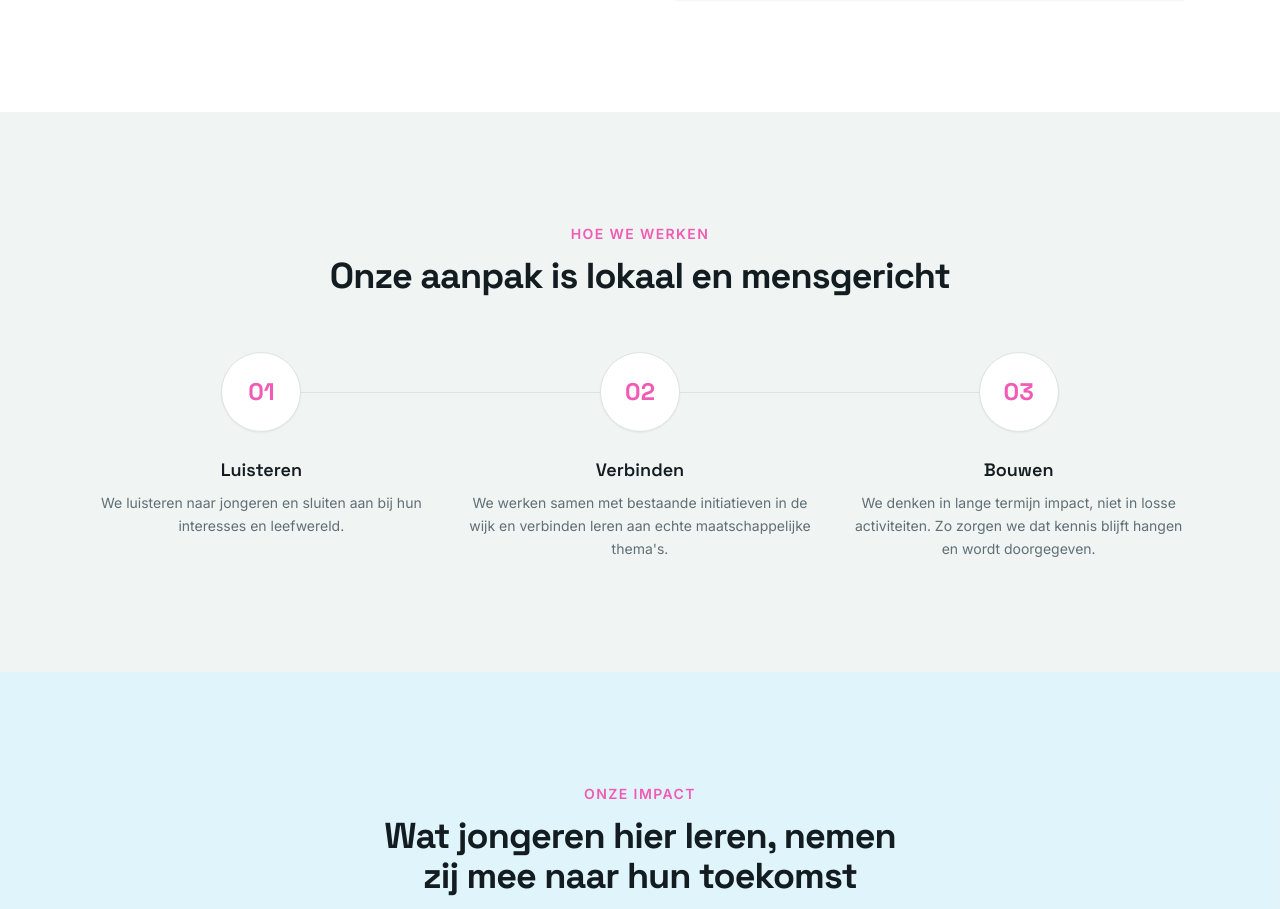
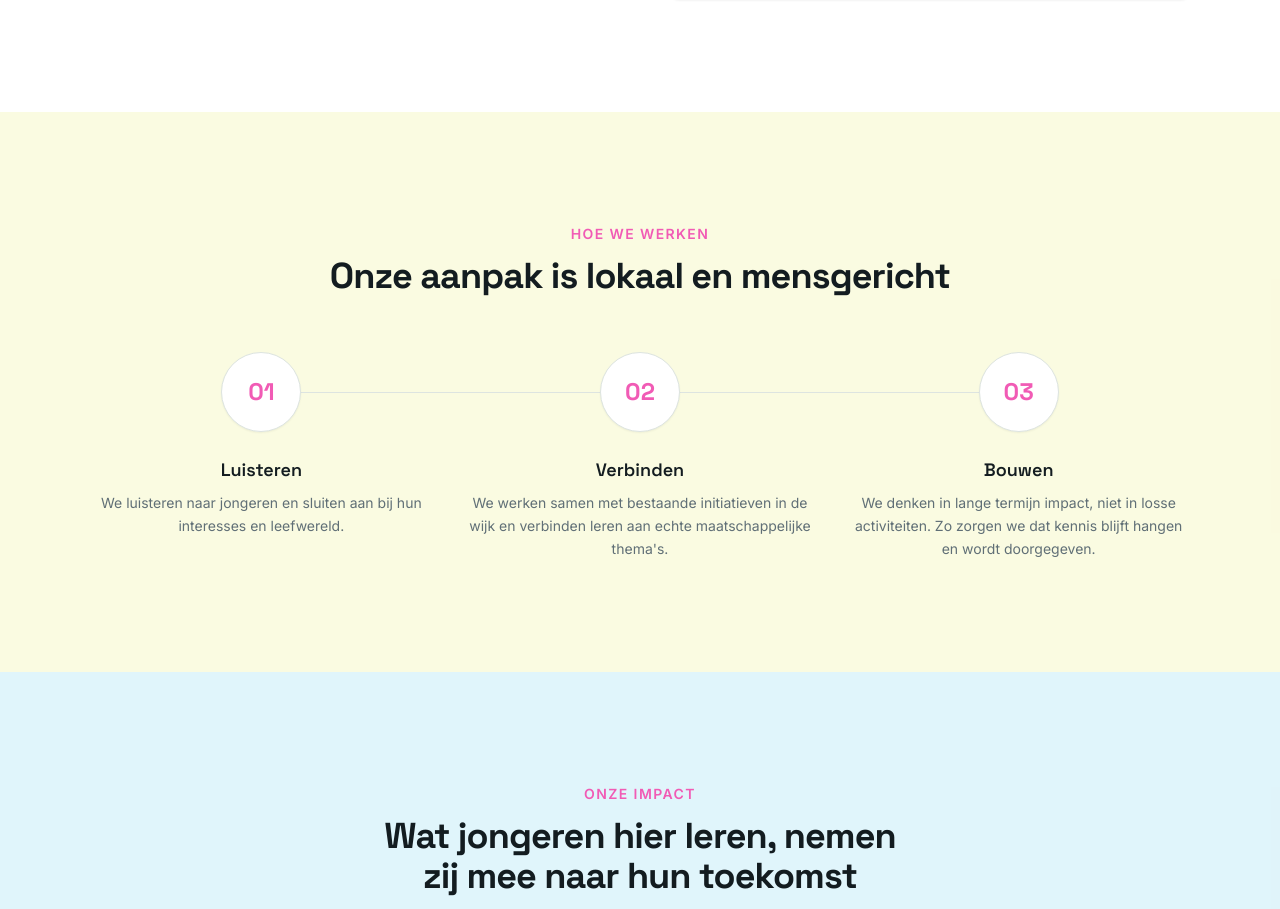
Before and after one commit to caballeroar/t4i, a Next.js app: page / in a window 1280 px wide. Shown: the part 2770-3679 px from the top of the page. Built offline with nearby package versions, Linux system fonts and the light colour scheme.

Commit message:
small bug with bg color

```diff
--- a/components/how-we-work.jsx
+++ b/components/how-we-work.jsx
@@ -21,7 +21,7 @@ const steps = [
 
 export function HowWeWork() {
   return (
-    <section className="bg-secondary py-20 md:py-28 bg-[#FFF200]/10">
+    <section className=" py-20 md:py-28 bg-[#FFF200]/10">
       <div className="mx-auto max-w-6xl px-6">
         <div className="text-center">
           <p className="text-sm font-semibold uppercase tracking-widest text-[#F15BB5]">
```
